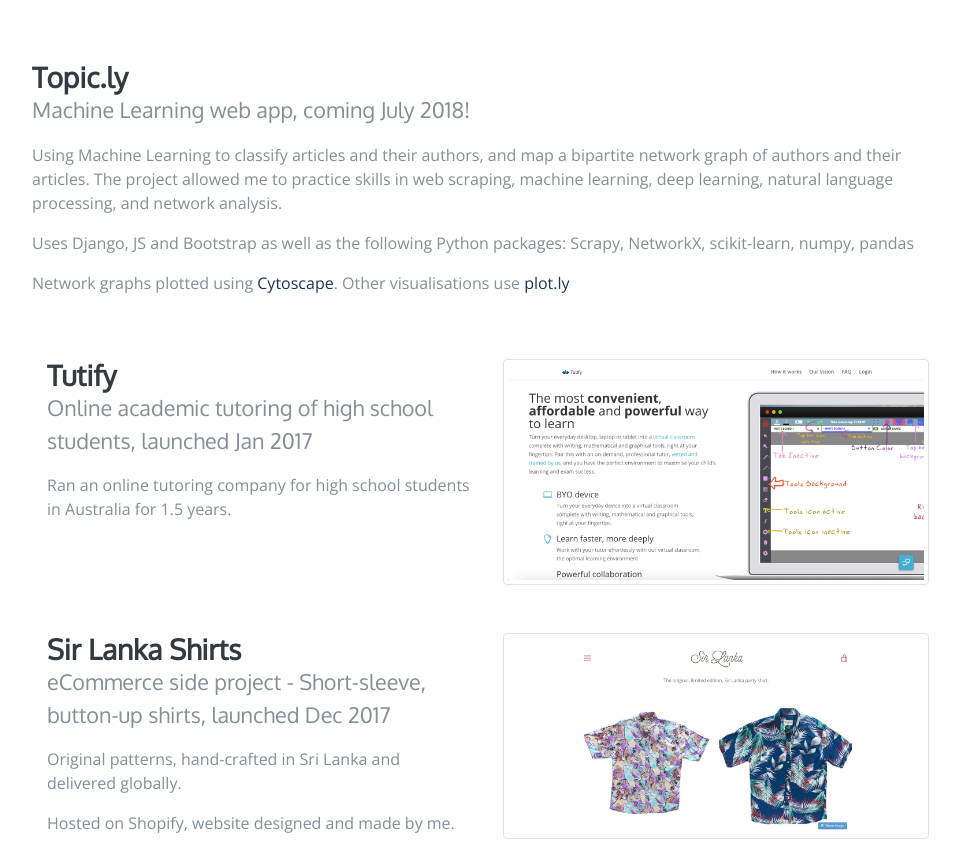
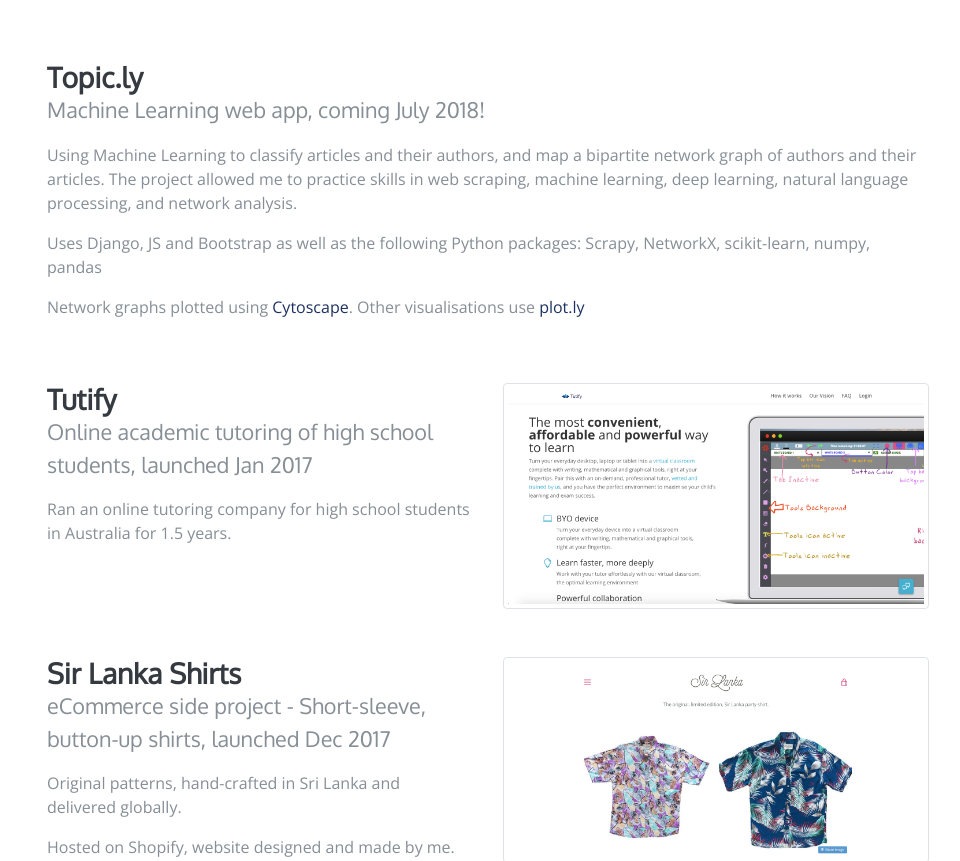
Before and after one commit to murenei/murenei.github.io, a plain HTML site: page index.html in a window 1280 px wide. Shown: the part 1425-2286 px from the top of the page, without its empty margins (288-1248 px from the left). Drawn offline with nearby package versions, Linux system fonts and the light colour scheme.

Commit message:
fixed alignment of topicly div

```diff
--- a/index.html
+++ b/index.html
@@ -123,7 +123,7 @@
           </div>
 
           <div class="resume-item d-flex flex-column flex-md-row mb-5">
-            <div class="resume-content mr-auto">
+            <div class="resume-content col-md">
               <h3 class="mb-0">Topic.ly</h3>
               <div class="subheading mb-3">Machine Learning web app, coming July 2018!</div>
               <p>Using Machine Learning to classify articles and their authors, and map a bipartite network graph of authors and their articles. The project allowed me to practice skills in web scraping, machine learning, deep learning, natural language processing, and network analysis.</p>
```
